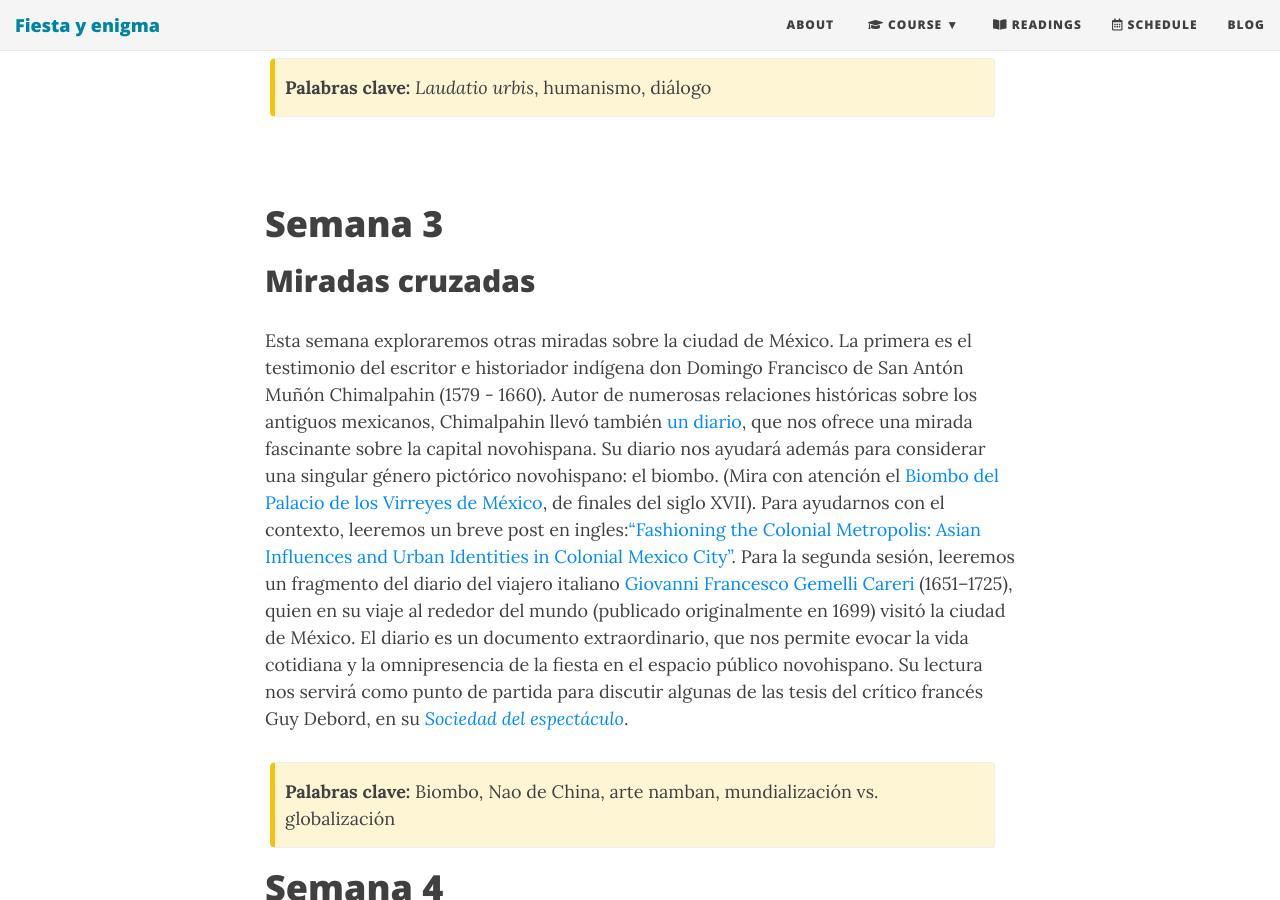
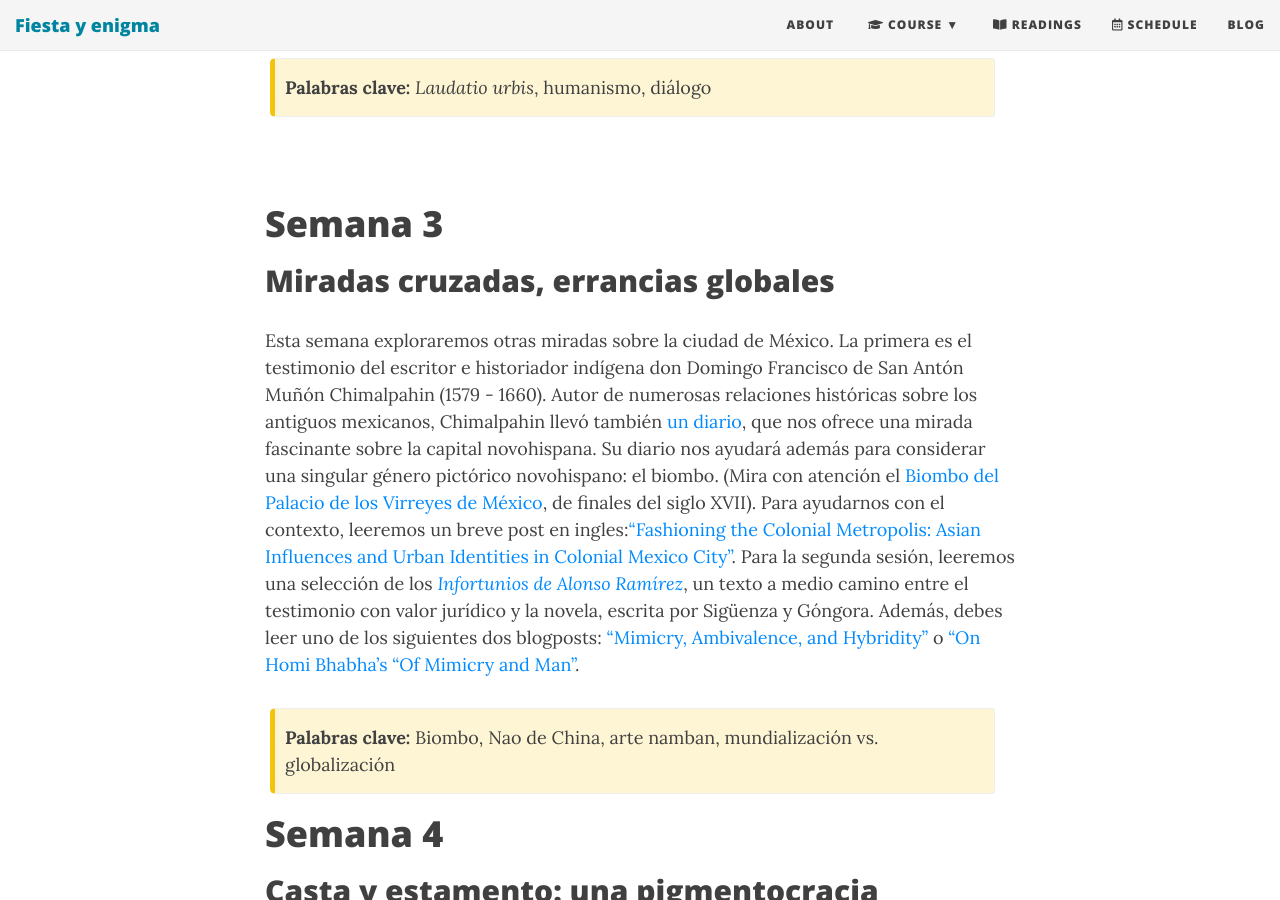
Before and after one commit to Hipomenes/novohispana, a Jekyll site: the page built from syllabus.md, in a window 1280 px wide and 900 px high, scrolled down 2335 px. Built offline with Jekyll 4.4.1, drawn with Linux system fonts in a browser that asks for light colours; nearby versions of some CDN libraries; some of the changed text lies outside the part shown.

Commit message:
Update syllabus.md

```diff
--- a/syllabus.md
+++ b/syllabus.md
@@ -34,10 +34,12 @@ Comenzaremos leyendo un ensayo de María de León Cázares, ["A cielo abierto: l
 
 # Semana 3
 
-## Miradas cruzadas
+## Miradas cruzadas, errancias globales
 
 Esta semana exploraremos otras miradas sobre la ciudad de México. La primera es el testimonio del escritor e historiador indígena don Domingo Francisco de San Antón Muñón Chimalpahin (1579 - 1660). Autor de numerosas relaciones históricas sobre los antiguos mexicanos, Chimalpahin llevó también [un diario](https://drive.google.com/file/d/1oNe_5AHxjh91Ej4guWRQBDSumD7Zc_G0/view?usp=sharing), que nos ofrece una mirada fascinante sobre la capital novohispana. Su diario nos ayudará además para considerar una singular género pictórico novohispano: el biombo. (Mira con atención el [Biombo del Palacio de los Virreyes de México](https://upload.wikimedia.org/wikipedia/commons/4/49/Large_screen_of_the_Palace_of_the_Viceroys_of_Mexico%2C_ca._1676-1700%2C_Mexico_City%2C_Museum_of_the_Americas%2C_anonimous_painter.jpg), de finales del siglo XVII). Para ayudarnos con el contexto, leeremos un breve post en ingles:["Fashioning the Colonial Metropolis: Asian Influences and Urban Identities in Colonial Mexico City"](https://globalurbanhistory.com/2016/01/04/fashioning-the-colonial-metropolis-asian-influences-and-urban-identities-in-colonial-mexico-city/).
-Para la segunda sesión, leeremos un fragmento del diario del viajero italiano [Giovanni Francesco Gemelli Careri]() (1651–1725), quien en su viaje al rededor del mundo (publicado originalmente en 1699) visitó la ciudad de México. El diario es un documento extraordinario, que nos permite evocar la vida cotidiana y la omnipresencia de la fiesta en el espacio público novohispano. Su lectura nos servirá como punto de partida para discutir algunas de las tesis del crítico francés Guy Debord, en su [*Sociedad del espectáculo*](https://drive.google.com/file/d/1Y6U97ImST3_mlFIadxPHs97uG3__BmV8/view?usp=sharing).
+Para la segunda sesión, leeremos una selección de los [*Infortunios de Alonso Ramírez*](), un texto a medio camino entre el testimonio con valor jurídico y la novela, escrita por Sigüenza y Góngora. Además, debes leer uno de los siguientes dos blogposts: ["Mimicry, Ambivalence, and Hybridity"](https://scholarblogs.emory.edu/postcolonialstudies/2014/06/21/mimicry-ambivalence-and-hybridity/) o ["On Homi Bhabha’s “Of Mimicry and Man"](https://discourseonpostcolonialtheory.wordpress.com/2014/03/18/homi-bhabhas-of-mimicry-and-man/).
+
+
 
 {: .box-warning}
 **Palabras clave:** Biombo, Nao de China, arte namban, mundialización vs. globalización
```
